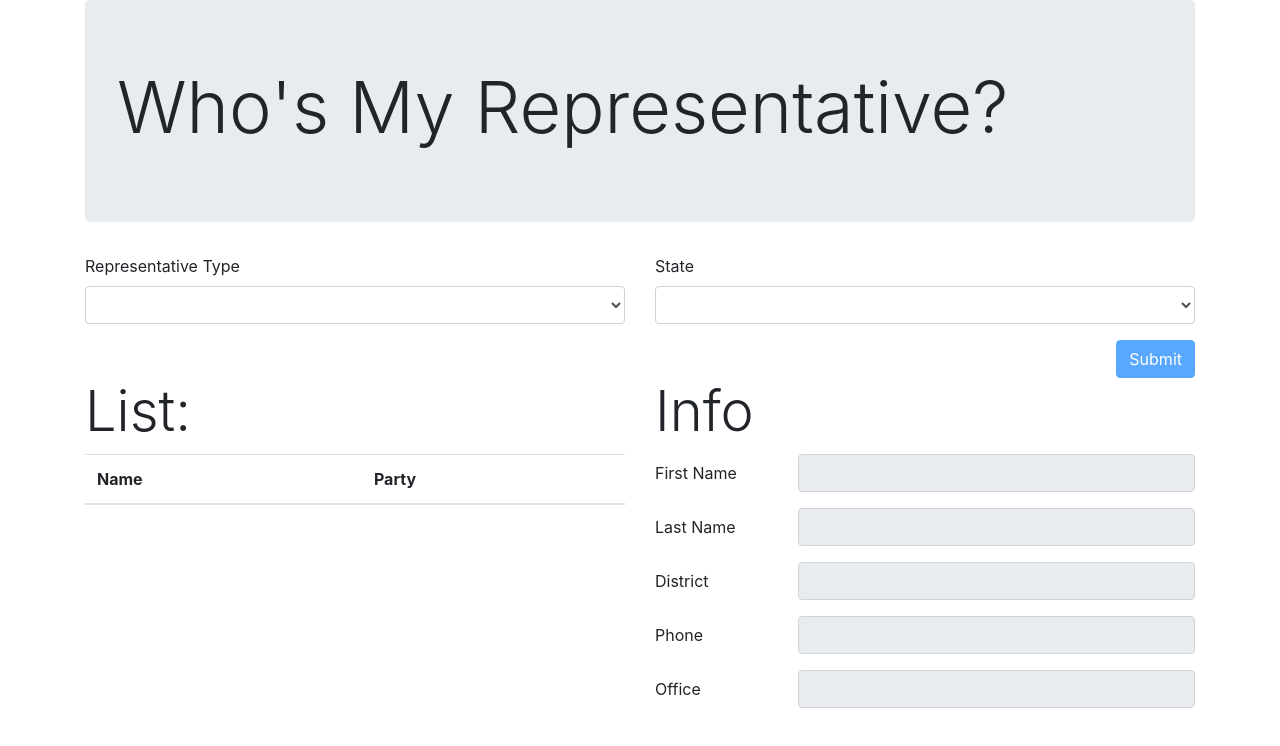
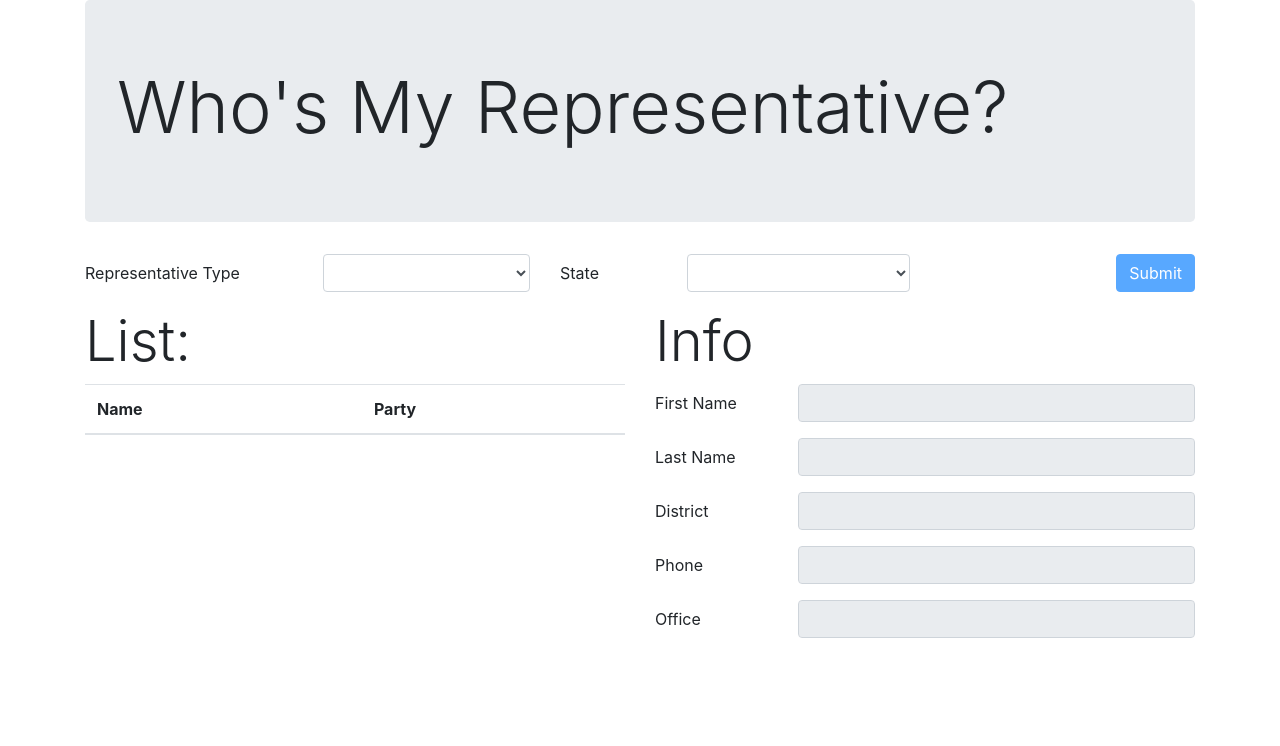
Before and after one commit to Demonico/react-reps, a React (Create React App) app: page / in a window 1280 px wide. Shown: the top 746 px of the page. Built offline with nearby package versions, Linux system fonts and the light colour scheme.

Commit message:
adjusted search fields to be inline

```diff
--- a/src/components/SearchForm/SearchFields.jsx
+++ b/src/components/SearchForm/SearchFields.jsx
@@ -30,9 +30,12 @@ export default function SearchFields() {
     <Fragment>
       <Form>
         <Row>
-          <Col>
-            <FormGroup>
-              <Label for="repType">Representative Type</Label>
+          <Col md="5">
+            <FormGroup row>
+              <Label md="6" for="repType">
+                Representative Type
+              </Label>
+              <Col md="6">
                 <Field className="form-control" name="repType" as="select">
                   <option value=""></option>
                   <option value="rep">Representative</option>
@@ -42,16 +45,23 @@ export default function SearchFields() {
                   name="repType"
                   render={(msg) => <Alert color="danger">{msg}</Alert>}
                 />
+              </Col>
             </FormGroup>
           </Col>
-          <Col>
-            <FormGroup>
-              <Label for="stateCode">State</Label>
+          <Col md="4">
+            <FormGroup row>
+              <Label md="4" for="stateCode">
+                State
+              </Label>
+              <Col md="8">
                 <Field className="form-control" name="stateCode" as="select">
                   <Fragment>
                     <option value=""></option>
                     {states.stateList.map((state) => (
-                    <option key={state.abbreviation} value={state.abbreviation}>
+                      <option
+                        key={state.abbreviation}
+                        value={state.abbreviation}
+                      >
                         {state.name}
                       </option>
                     ))}
@@ -61,11 +71,10 @@ export default function SearchFields() {
                   name="stateCode"
                   render={(msg) => <Alert color="danger">{msg}</Alert>}
                 />
+              </Col>
             </FormGroup>
           </Col>
-        </Row>
-        <Row>
-          <Col className="text-right">
+          <Col md="2" className="text-right ml-auto">
             <Button color="primary" type="submit" disabled={isDisabled}>
               Submit
             </Button>
```
Lines whose indentation alone changed are shown as unchanged.
